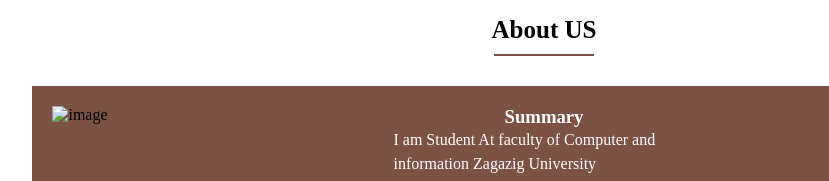
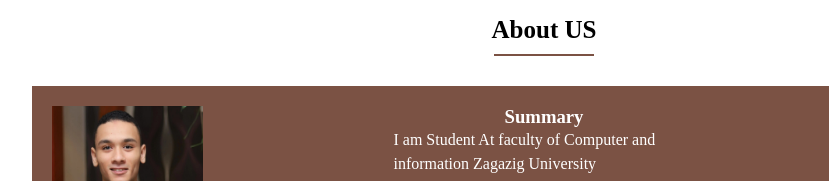
Before and after one commit to AhmedZaghloulMohamed/hTML5-CSS3, a plain HTML site: page index.html in a window 1280 px wide. Shown: the part 2619-2800 px from the top of the page, 96-925 px from the left. Drawn offline with Linux system fonts and the light colour scheme.

Commit message:
upload image

```diff
--- a/index.html
+++ b/index.html
@@ -467,7 +467,7 @@
         <div class="container">
             <div class="aboutUSInfo">
                 <div class="photo">
-                    <img src="../myImage.jpg" alt="image">
+                    <img src="images/myImage.jpg" alt="image">
                 </div>
                 <div class="info">
                     <h3>Summary</h3>
```
Also changed, not shown: images/myImage.jpg (added).
